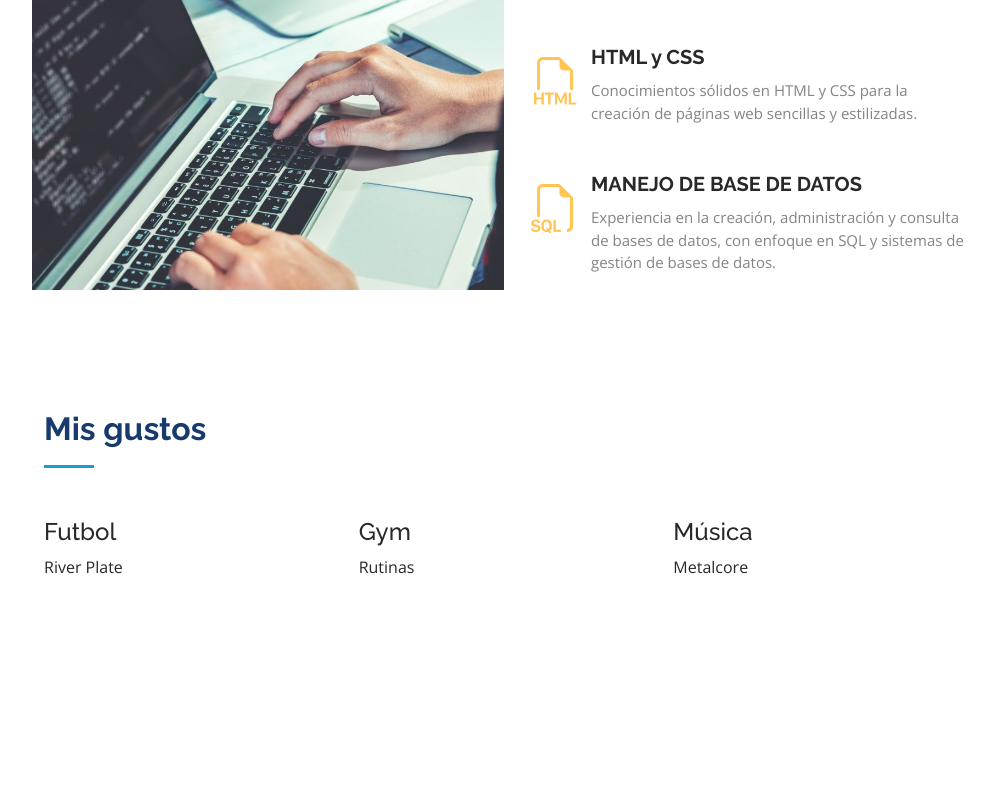
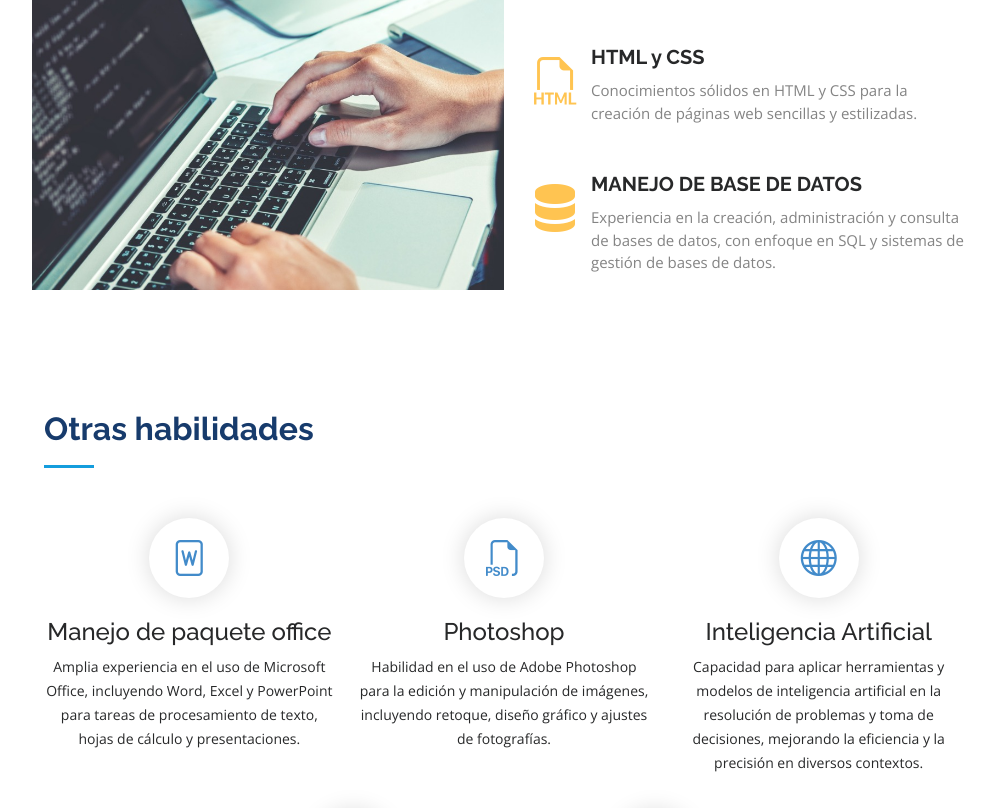
Before and after one commit to x-chama-x/franciscochiminelli.com, a plain HTML site: page index.html in a window 1280 px wide. Shown: the part 1187-1995 px from the top of the page, without its empty margins (286-1280 px from the left). Before the commit the page ends 1842 px from the top, so only its background shows below. Drawn offline with nearby package versions, Linux system fonts and the light colour scheme.

Commit message:
agregado de habilidades extra

```diff
--- a/assets/css/style.css
+++ b/assets/css/style.css
@@ -468,3 +468,73 @@ section {
     padding-right: 20px 15px;
   }
 }
+
+
+/*--------------------------------------------------------------
+# Services
+--------------------------------------------------------------*/
+.services {
+  padding-bottom: 30px;
+}
+
+.services .icon-box {
+  margin-bottom: 20px;
+  text-align: center;
+}
+
+.services .icon {
+  display: inline-flex;
+  justify-content: center;
+  align-items: center;
+  width: 80px;
+  height: 80px;
+  margin-bottom: 20px;
+  background: #fff;
+  border-radius: 50%;
+  transition: 0.5s;
+  color: #428bca;
+  box-shadow: 0px 0 25px rgba(0, 0, 0, 0.15);
+  overflow: hidden;
+}
+
+.services .icon i {
+  font-size: 36px;
+  line-height: 0;
+}
+
+.services .icon-box:hover .icon {
+  box-shadow: 0px 0 30px rgba(66, 139, 202, 0.5);
+}
+
+.services .title {
+  font-weight: 600;
+  margin-bottom: 15px;
+  font-size: 18px;
+  position: relative;
+  padding-bottom: 15px;
+}
+
+.services .title a {
+  color: #444;
+  transition: 0.3s;
+}
+
+.services .title a:hover {
+  color: #428bca;
+}
+
+.services .title::after {
+  content: "";
+  position: absolute;
+  display: block;
+  width: 50px;
+  height: 2px;
+  background: #428bca;
+  bottom: 0;
+  left: calc(50% - 25px);
+}
+
+.services .description {
+  line-height: 24px;
+  font-size: 14px;
+}
--- a/index.html
+++ b/index.html
@@ -60,7 +60,7 @@
         <ul>
           <li><a href="#hero" class="nav-link scrollto active"><i class="bx bx-home"></i> <span>Home</span></a></li>
           <li><a href="#features" class="nav-link scrollto"><i class="bx bx-file-blank"></i> <span>Programación</span></a></li>
-          <li><a href="#gustos" class="nav-link scrollto"><i class="bx bx-server"></i> <span>Mis Gustos</span></a></li>
+          <li><a href="#services" class="nav-link scrollto"><i class="bx bx-server"></i> <span>Otras habilidades</span></a></li>
           <p class="email">franciscofchiminelli@hotmail.com</p>
 
         </ul>
@@ -103,7 +103,7 @@
               <p>Conocimientos sólidos en HTML y CSS para la creación de páginas web sencillas y estilizadas.</p>
             </div>
             <div class="icon-box mt-5" data-aos="zoom-in" data-aos-delay="150">
-              <i class="bi bi-filetype-sql"></i>
+              <i class="bi bi-server"></i>
               <h4>MANEJO DE BASE DE DATOS</h4>
               <p>Experiencia en la creación, administración y consulta de bases de datos, con enfoque en SQL y sistemas de gestión de bases de datos.</p>
             </div>
@@ -112,32 +112,45 @@
       </div>
     </section><!-- End Features Section -->
 
-    <!-- ======= gustos Section ======= -->
-    <section id="gustos" class="gustos">
-      <div class="container">
-
+    <!-- ======= diseño Section ======= -->
+    <section id="services" class="services">
+      <div class="container" data-aos="fade-up">
         <div class="section-title">
-          <h2>Mis gustos</h2>
+          <h2>Otras habilidades</h2>
         </div>
-
         <div class="row">
           <div class="col-lg-4 col-md-6 icon-box" data-aos="fade-up">
-            <h4 class="title">Futbol</a></h4>
-            <p class="description">River Plate</p>
+            <div class="icon"><i class="bi bi-file-word"></i></div>
+            <h4>Manejo de paquete office</h4>
+            <p class="description">Amplia experiencia en el uso de Microsoft Office, incluyendo Word, Excel y PowerPoint para tareas de procesamiento de texto, hojas de cálculo y presentaciones.</p>
+          </div>
+          <div class="col-lg-4 col-md-6 icon-box" data-aos="fade-up" data-aos-delay="100">
+            <div class="icon"><i class="i bi-filetype-psd"></i></div>
+            <h4>Photoshop</h4>
+            <p class="description">Habilidad en el uso de Adobe Photoshop para la edición y manipulación de imágenes, incluyendo retoque, diseño gráfico y ajustes de fotografías.</p>
           </div>
           <div class="col-lg-4 col-md-6 icon-box" data-aos="fade-up" data-aos-delay="200">
-            <h4 class="title">Gym</a></h4>
-            <p class="description">Rutinas</p>
+            <div class="icon"><i class="bi bi-globe"></i></div>
+            <h4>Inteligencia Artificial</h4>
+            <p class="description">Capacidad para aplicar herramientas y modelos de inteligencia artificial en la resolución de problemas y toma de decisiones, mejorando la eficiencia y la precisión en diversos contextos.</p>
           </div>
-          <div class="col-lg-4 col-md-6 icon-box" data-aos="fade-up" data-aos-delay="400">
-            <h4 class="title">Música</a></h4>
-            <p class="description">Metalcore</p>
+          <div class="container" data-aos="fade-up">
+            <div class="row justify-content-center"> <!-- Añade 'justify-content-center' para centrar los elementos -->
+              <div class="col-lg-4 col-md-6 icon-box" data-aos="fade-up" data-aos-delay="300">
+                <div class="icon"><i class="bi bi-microsoft-teams"></i></div>
+                <h4>Trabajo en equipo</h4>
+                <p class="description">Experiencia sólida en colaborar efectivamente con compañeros de equipo para lograr metas comunes. Habilidad para comunicar ideas, escuchar a otros y adaptarse a dinámicas de grupo, contribuyendo al éxito conjunto.</p>
+              </div>
+              <div class="col-lg-4 col-md-6 icon-box" data-aos="fade-up" data-aos-delay="400">
+                <div class="icon"><i class="bi bi-person-workspace"></i></div>
+                <h4>Empeño Laboral</h4>
+                <p class="description">Compromiso y pasión por el trabajo, con una actitud proactiva y la disposición para asumir desafíos. Enfoque en la excelencia y la constante mejora, buscando contribuir de manera positiva al logro de objetivos profesionales y organizacionales.</p>
+              </div>
+            </div>
           </div>
         </div>
-
       </div>
-    </section><!-- End gustos Section -->
-  </main><!-- End #main -->
+    </section><!-- End Services Section -->
 
   <!-- ======= Footer ======= -->
   <section id="footer" class="footer">
```
